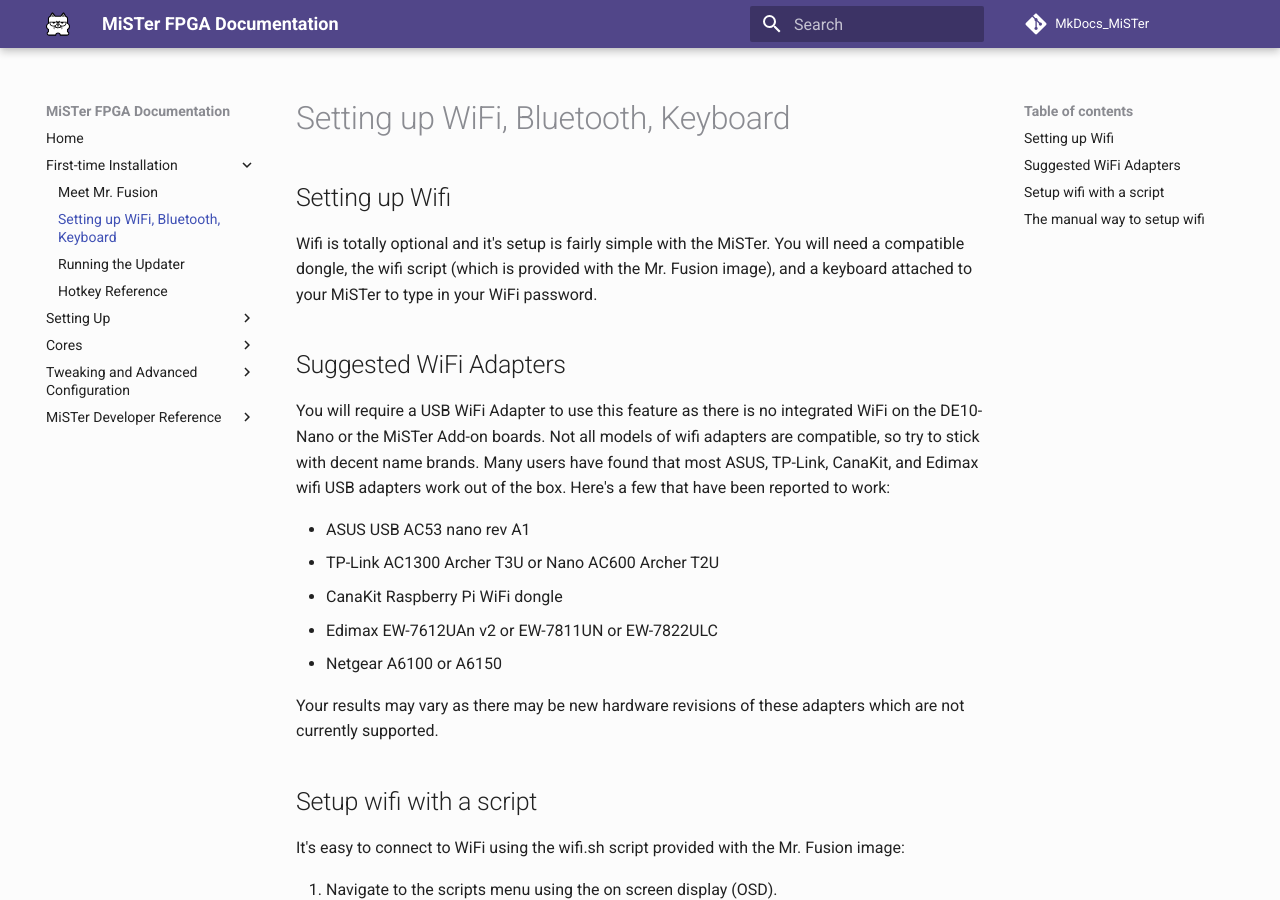
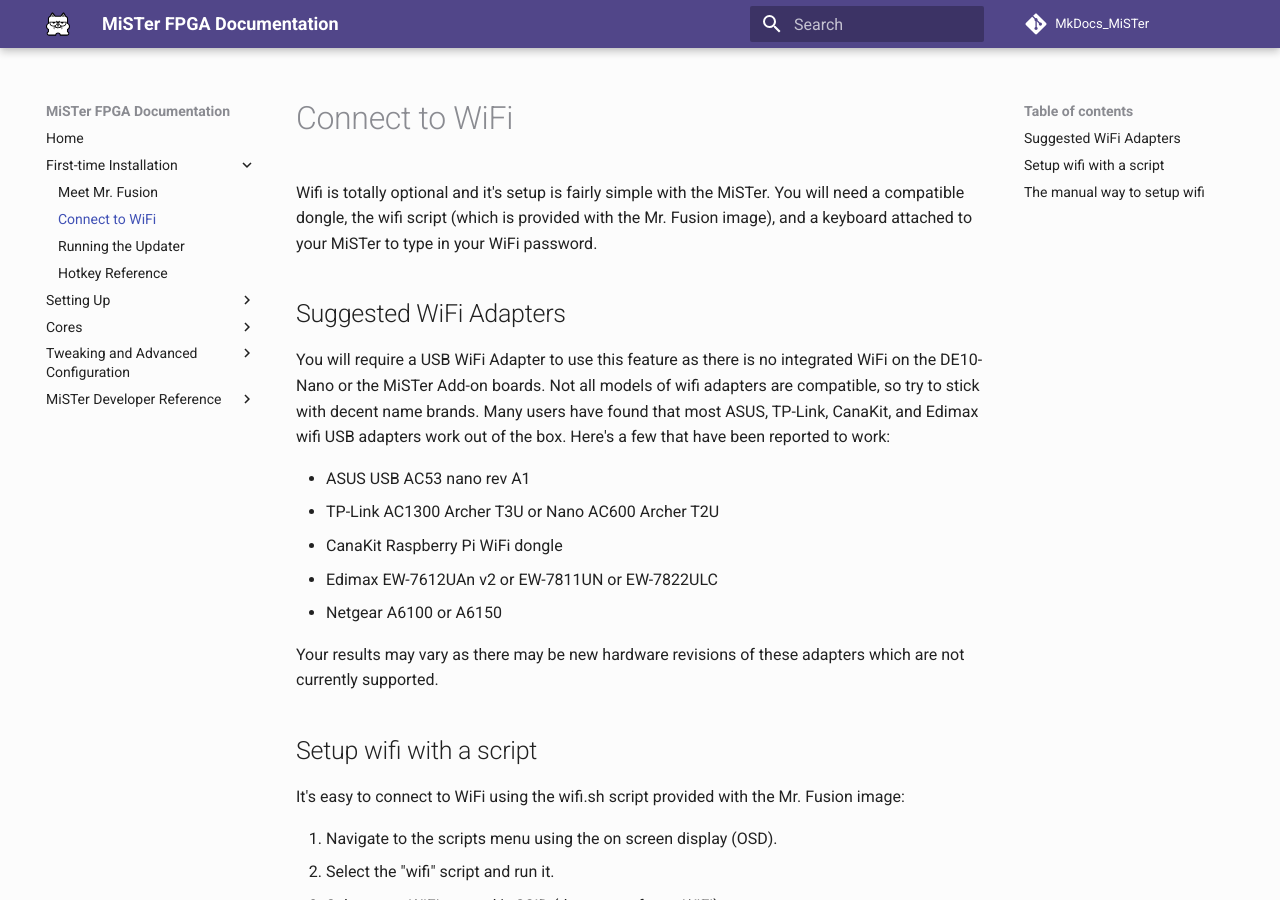
Before and after one commit to tofukazoo/MkDocs_MiSTer, an MkDocs documentation site: the page built from docs/setup/wifi.md, in a window 1280 px wide and 900 px high. Built offline with MkDocs 1.6.1 and Material for MkDocs 9.7.7, drawn with Linux system fonts in a browser that asks for light colours; comment, search, counter and statistics services are not loaded.

Commit message:
keep it short and simple for each of these

```diff
--- a/docs/setup/hardware.md
+++ b/docs/setup/wifi.md
@@ -1,4 +1,3 @@
-## Setting up Wifi
 
 Wifi is totally optional and it's setup is fairly simple with the MiSTer. You will need a compatible dongle, the wifi script (which is provided with the Mr. Fusion image), and a keyboard attached to your MiSTer to type in your WiFi password.
 
--- a/mkdocs.yml
+++ b/mkdocs.yml
@@ -53,7 +53,7 @@
   - Home: index.md
   - First-time Installation:
     - Meet Mr. Fusion: setup/software.md
-    - Setting up WiFi, Bluetooth, Keyboard: setup/hardware.md
+    - Connect to WiFi: setup/wifi.md
     - Running the Updater: setup/updater.md
     - Hotkey Reference: setup/hotkey.md
   - Setting Up:
```
